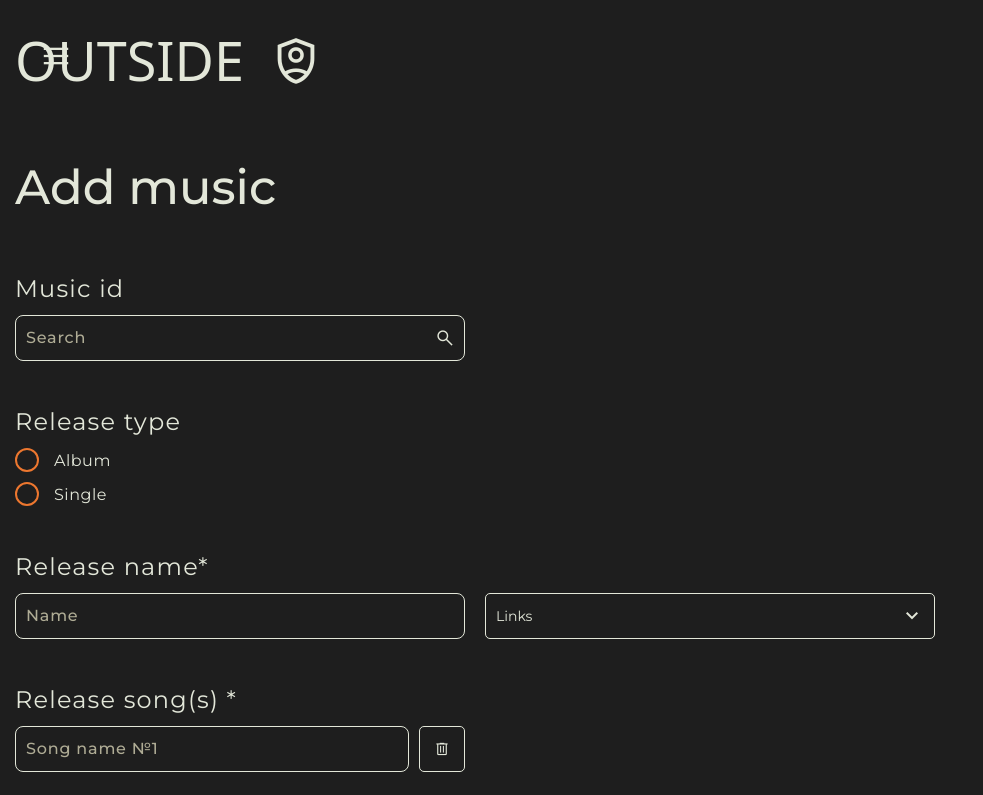
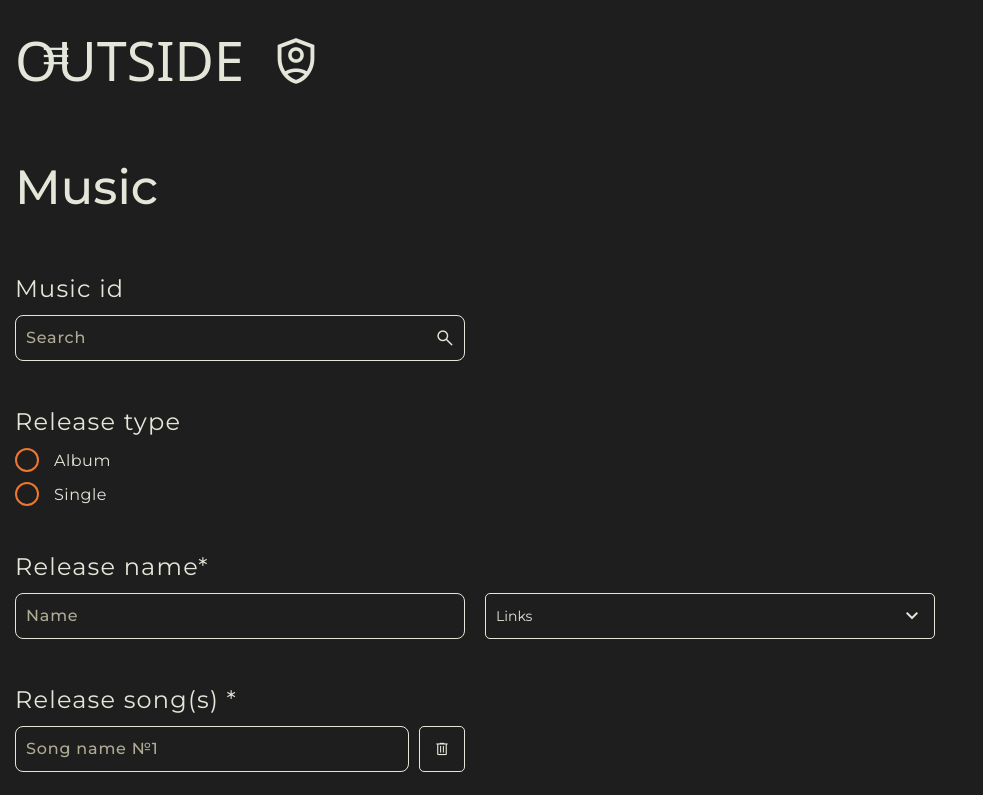
Before and after one commit to outsideOfficialy/adminPanel, a Next.js app: page /add-music in a window 1280 px wide. Shown: the top 795 px of the page, without its empty margins (0-983 px from the left). Built offline with nearby package versions, Linux system fonts and the light colour scheme; a web font is replaced by a local one.

Commit message:
Page naming fixes\Menu fixes

```diff
--- a/app/add-music/page.tsx
+++ b/app/add-music/page.tsx
@@ -1,25 +1,21 @@
-"use client"
+"use client";
 
 import PageLayout from "@/components/PageLayout";
 import { InputTypeText, SearchInput, FileInput, SongsInputs } from "@/components/Inputs";
 import { RadioGroup } from "@/components/RadioButtonGroup";
 import Dropdown from "@/components/Dropdown";
 
-import itunes from '../../src/icons/itunes.svg'
-import spotify from '../../src/icons/spotify.svg'
-import soundcloud from '../../src/icons/soundcloud.svg'
-import youtubeMusic from '../../src/icons/youtubeMusic.svg'
+import itunes from "../../src/icons/itunes.svg";
+import spotify from "../../src/icons/spotify.svg";
+import soundcloud from "../../src/icons/soundcloud.svg";
+import youtubeMusic from "../../src/icons/youtubeMusic.svg";
 
 export default function Home() {
   const page = "music";
 
   return (
-    <PageLayout
-      pageSubmit={page}
-      title="Add music">
-      <SearchInput
-        pageSearch={page}
-        placeholder="Search" label="Music id" name="id" />
+    <PageLayout pageSubmit={page} title="Music">
+      <SearchInput pageSearch={page} placeholder="Search" label="Music id" name="id" />
       <RadioGroup
         title="Release type"
         group={[
@@ -35,7 +31,8 @@ export default function Home() {
             label: "Single",
             value: "single"
           }
-        ]} />
+        ]}
+      />
       {/* этот вопрос нужно будет решить, потому что из-за того что dropown физически при открытии
         двигает контент, это выглядит очень ужасно */}
       <div className="flex flex-col gap-[15px] md:gap-[10px]">
@@ -46,22 +43,31 @@ export default function Home() {
         <div className="flex flex-col gap-[15px] md:block relative w-full max-w-[900px]">
           <InputTypeText placeholder="Name" name="release_name" />
           <div className="w-full md:w-1/2 static md:absolute md:right-[-20px] md:top-0">
-            <Dropdown headerText="Links"
+            <Dropdown
+              headerText="Links"
               links={[
                 {
-                  "platformIcon": spotify,
-                  "platformName": "Spotify"
+                  platformIcon: spotify,
+                  platformName: "Spotify"
                 },
                 {
-                  "platformIcon": itunes,
-                  "platformName": "Apple music"
+                  platformIcon: itunes,
+                  platformName: "Apple music"
                 }
-              ]} inputsName="social_media_links" />
+              ]}
+              inputsName="social_media_links"
+            />
           </div>
         </div>
       </div>
       <SongsInputs name="release_songs[]" label="Release song(s) *" />
-      <FileInput placeholder="Browse..." name="preview_picture[]" label="Select single\album picture*" id="preview_picture" accept="image/webp, image/png, image/jpg, image/jpeg" />
+      <FileInput
+        placeholder="Browse..."
+        name="preview_picture[]"
+        label="Select single\album picture*"
+        id="preview_picture"
+        accept="image/webp, image/png, image/jpg, image/jpeg"
+      />
     </PageLayout>
   );
 }
--- a/components/PageLayout/index.tsx
+++ b/components/PageLayout/index.tsx
@@ -8,18 +8,20 @@ interface PageLayoutProps {
   pageSubmit: string;
 }
 
-
-
 const PageLayout: React.FC<PageLayoutProps> = ({ children, title, pageSubmit }) => {
-
   return (
     <>
       {/* here will be menu button calling */}
-      <div className="absolute left-[10px] top-[15px] md:left-[40px] md:top-[40px]" >
-        <Menu list={[{ textContent: "Add music", link: "/add-music" },
-        { textContent: "News", link: "/news" },
-        { textContent: "Add merch", link: "/add-merch" },
-        { textContent: "Member info", link: "/member-edit" }]} />
+      <div className="absolute left-[10px] top-[15px] md:left-[40px] md:top-[40px]">
+        <Menu
+          list={[
+            { textContent: "Music", link: "/add-music" },
+            { textContent: "News", link: "/news" },
+            { textContent: "Merch", link: "/add-merch" },
+            { textContent: "Members", link: "/member-edit" },
+            { textContent: "Slider", link: "/#" }
+          ]}
+        />
       </div>
 
       <PageTemplate title={title}>
```
